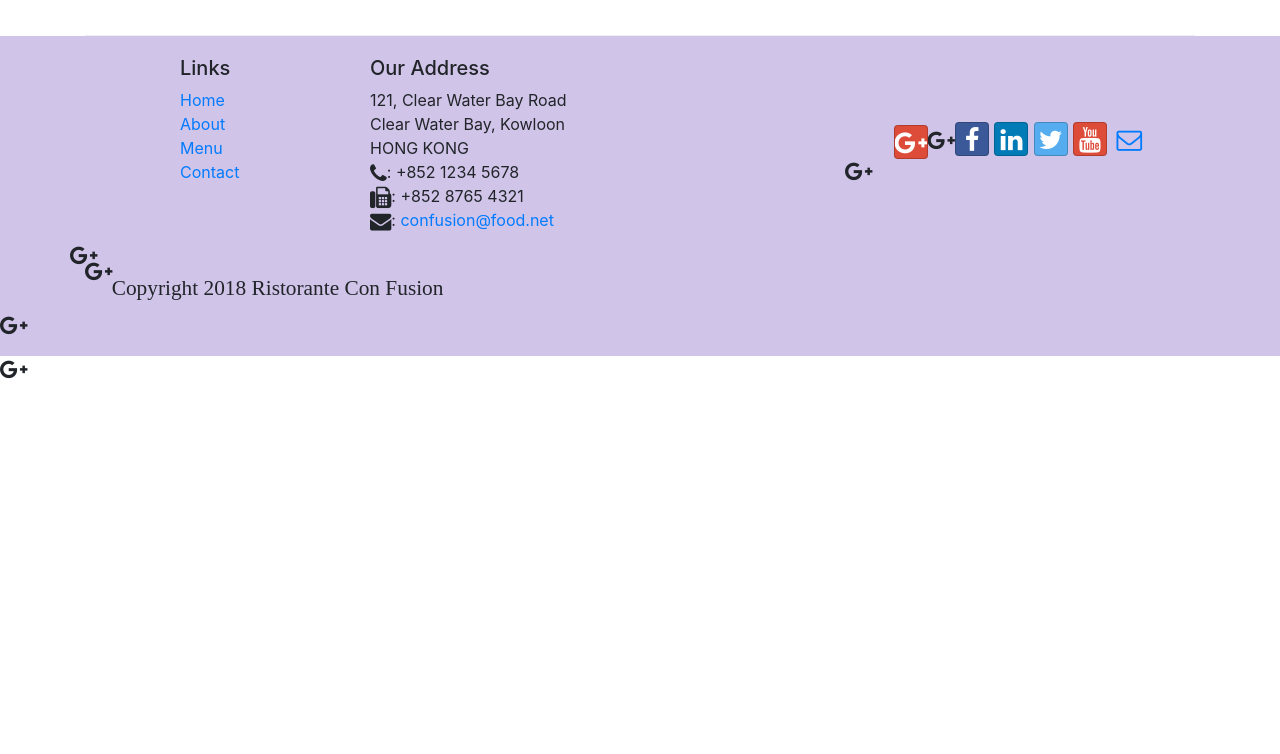
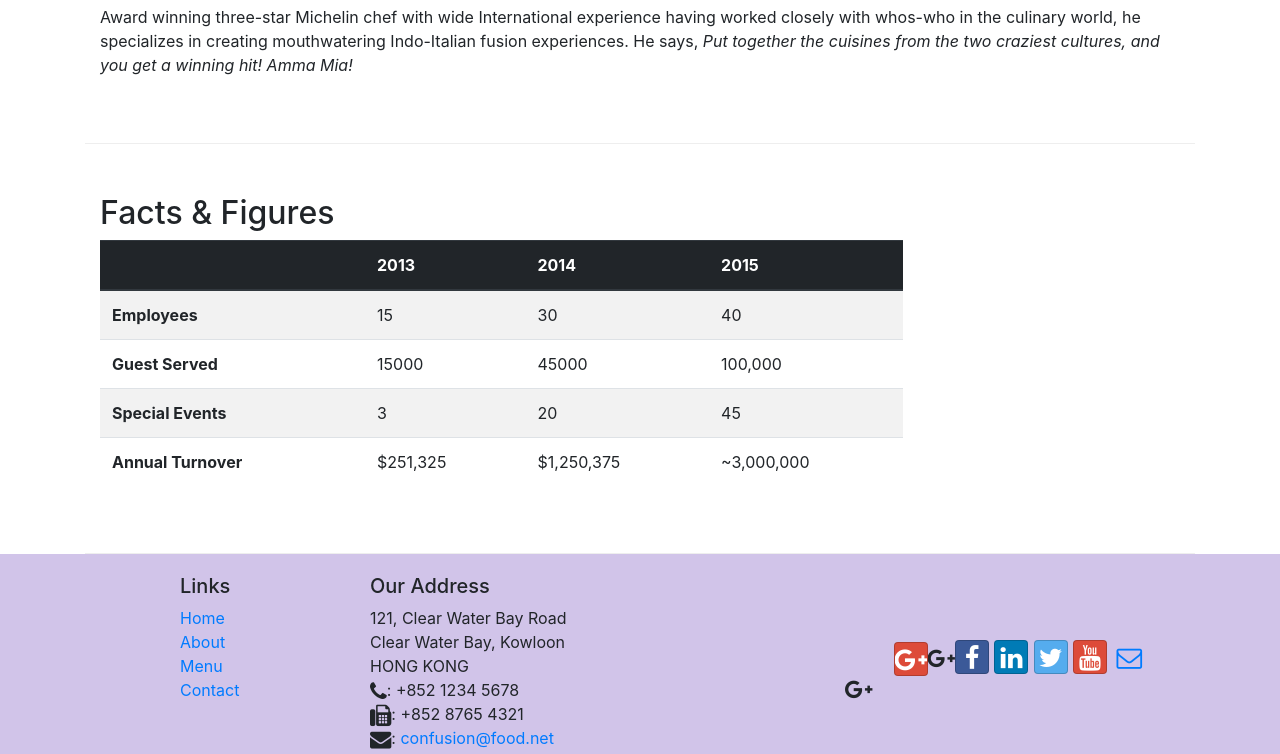
Before and after one commit to Harpreet1716/Bootstrap, a website: page aboutus.html in a window 1280 px wide. Shown: the part 1518-2272 px from the top of the page. Before the commit the page ends 1898 px from the top, so only its background shows below. Drawn offline with nearby package versions, Linux system fonts and the light colour scheme.

Commit message:
Tables and Cards

```diff
--- a/aboutus.html
+++ b/aboutus.html
@@ -66,7 +66,32 @@
                 <p>Started in 2010, Ristorante con Fusion quickly established itself as a culinary icon par excellence in Hong Kong. With its unique brand of world fusion cuisine that can be found nowhere else, it enjoys patronage from the A-list clientele in Hong Kong.  Featuring four of the best three-star Michelin chefs in the world, you never know what will arrive on your plate the next time you visit us.</p>
                 <p>The restaurant traces its humble beginnings to <em>The Frying Pan</em>, a successful chain started by our CEO, Mr. Peter Pan, that featured for the first time the world's best cuisines in a pan.</p>
             </div>
-            <div>
+            <div class="col-sm">
+                <div class="card">
+                    <h3 class="card-header bg-primary text-white">Facts At a Glance</h3>
+                    <div class="card-body">
+                        <dl class="row">
+                            <dt class="col-6">Started</dt>
+                            <dd class="col-6">3 Feb. 2013</dd>
+                            <dt class="col-6">Major Stake Holder</dt>
+                            <dd class="col-6">HK Fine Foods Inc.</dd>
+                            <dt class="col-6">Last Year's Turnover</dt>
+                            <dd class="col-6">$1,250,375</dd>
+                            <dt class="col-6">Employees</dt>
+                            <dd class="col-6">40</dd>
+                        </dl>
+                    </div>
+                </div>
+            </div>
+            <div class="col-12">
+                <div class="card card-body bg-light">
+                    <blockquote class="blockquote">
+                        <p class="mb-0">You better cut the pizza in four pieces because I'm not hungry enoiugh to eat six.</p>
+                        <footer class="blockquote-footer">Yogi Berra,
+                            <cite title="Source Title">The Wit and Wisdom of Yogi Berra, P. Pepe, Diversion Boos, 2014</cite>
+                        </footer>
+                    </blockquote>
+                </div>
             </div>
         </div>
 
@@ -84,7 +109,50 @@
                 <p class="d-none d-sm-block">Award winning three-star Michelin chef with wide International experience having worked closely with whos-who in the culinary world, he specializes in creating mouthwatering Indo-Italian fusion experiences. He says, <em>Put together the cuisines from the two craziest cultures, and you get a winning hit! Amma Mia!</em></p>
             </div>
        </div>
-
+       <div class="ror row-content">
+        <div class="col-12 col-sm-9">
+            <h2>Facts &amp; Figures</h2>
+            <div class="table-responsive">
+                <table class="table table-striped">
+                    <thead class="thead-dark">
+                        <tr>
+                            <th>&nbsp;</th>
+                            <th>2013</th>
+                            <th>2014</th>
+                            <th>2015</th>
+                        </tr>
+                    </thead>
+                    <tbody>
+                        <tr>
+                            <th>Employees</th>
+                            <td>15</td>
+                            <td>30</td>
+                            <td>40</td>
+                        </tr>
+                        <tr>
+                            <th>Guest Served</th>
+                            <td>15000</td>
+                            <td>45000</td>
+                            <td>100,000</td>
+                        </tr>
+                        <tr>
+                            <th>Special Events</th>
+                            <td>3</td>
+                            <td>20</td>
+                            <td>45</td>
+                        </tr>
+                        <tr>
+                            <th>Annual Turnover</th>
+                            <td>$251,325</td>
+                            <td>$1,250,375</td>
+                            <td>~3,000,000</td>
+                        </tr>
+                    </tbody>
+                </table>
+            </div>
+        </div>
+        <div class="col-12 cpl-sm-3"></div>
+       </div>
     </div>
 
     <footer class="footer">
```
